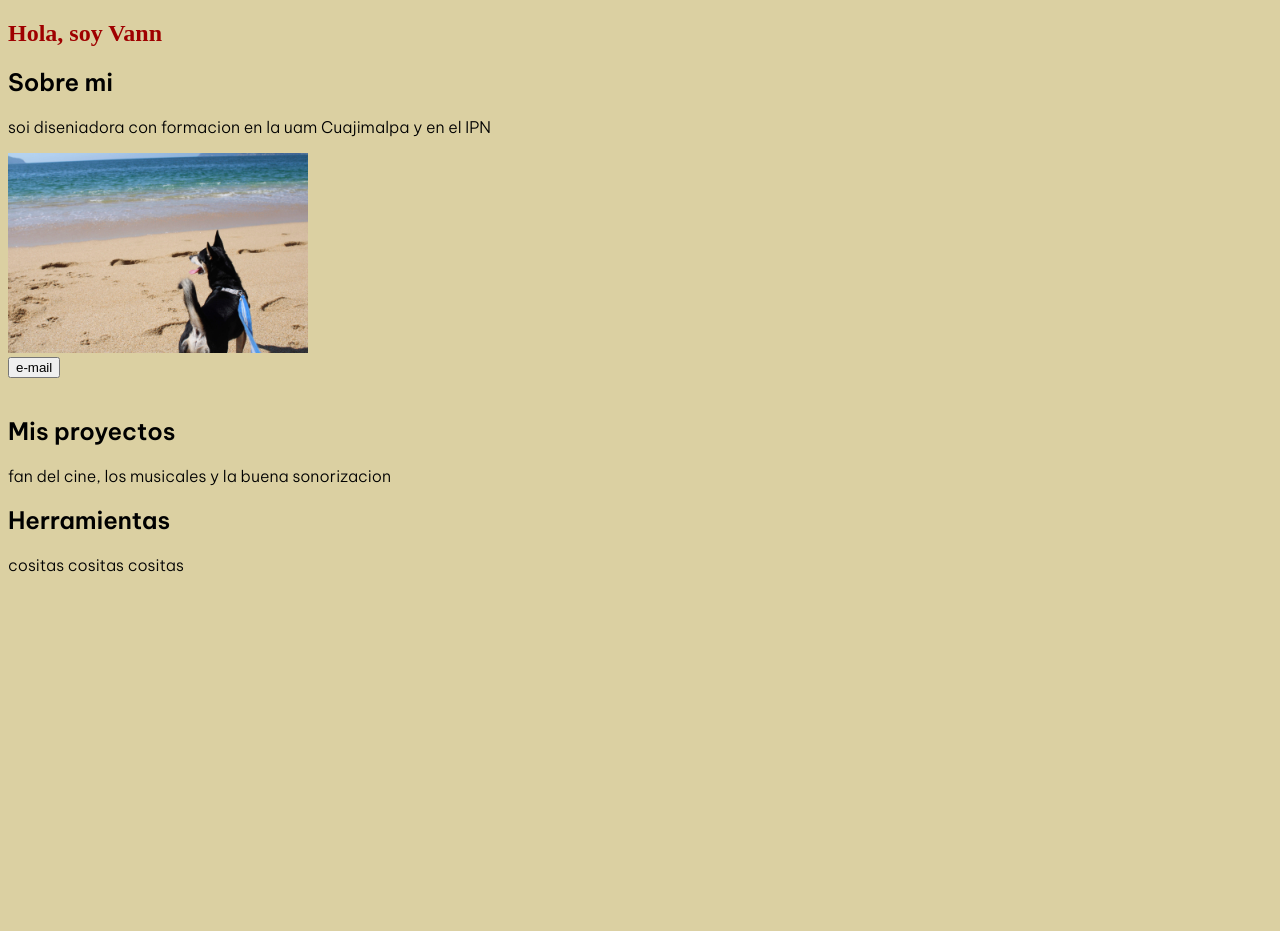
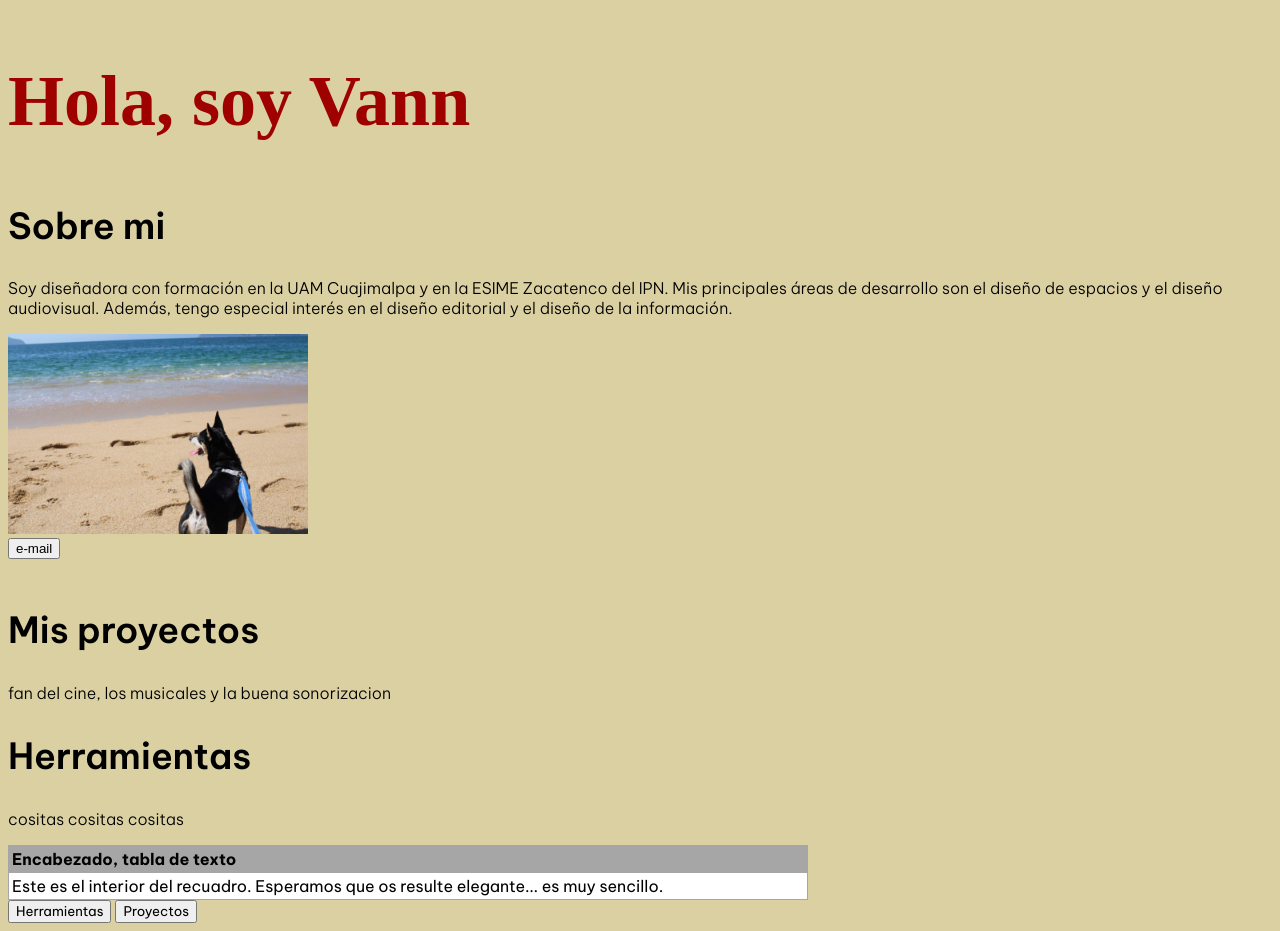
Before and after one commit to vann1306/myportafolio, a website: page index.html in a window 1280 px wide. Before the commit the page ends 800 px from the top, so only its background shows below. Drawn offline with Linux system fonts and the light colour scheme; a web font is replaced by a local one.

```diff
--- a/index.html
+++ b/index.html
@@ -3,7 +3,7 @@
 <head>
   <meta charset="UTF-8" />
   <meta name="viewport" content="width=device-width, initial-scale=1.0" />
-  <title>Hello World</title>
+  <title>VannOchoaPortafolio</title>
   <link href='/style.css' rel='stylesheet'>
   <link rel="preconnect" href="https://fonts.googleapis.com">
   <link rel="preconnect" href="https://fonts.gstatic.com" crossorigin>
@@ -11,24 +11,30 @@
   <link rel="preconnect" href="https://fonts.googleapis.com">
   <link rel="preconnect" href="https://fonts.gstatic.com" crossorigin>
   <link href="https://fonts.googleapis.com/css2?family=Lexend+Exa:wght@100..900&display=swap" rel="stylesheet">
+
+
 <style>
+
 h1  {
   font-family: "Lexend Exa", serif;
   font-weight: 900;
   font-style: normal;
   color:#9F0000;
+  font-size: 72px;
 
 }
 h2 {
   font-family: "Be Vietnam Pro", serif;
   font-weight: 600;
   font-style: normal;
+  font-size: 36px;
 }
 
 p{
   font-family: "Be Vietnam Pro", serif;
   font-weight: 300;
   font-style: normal
+  font-size: 24px;
 }
   </style>
 
@@ -37,13 +43,11 @@
 
 </head>
 <body bgcolor="#DBD0A2">
-  <nav>
-  </nav>
 
   <section>
-  <h1>Hola, soy Vann </h1>
-  <h2> Sobre mi </h2>
-  <p> soi diseniadora con formacion en la uam Cuajimalpa y en el IPN
+  <h1>Hola, soy Vann</h1>
+  <h2>Sobre mi</h2>
+  <p> Soy diseñadora con formación en la UAM Cuajimalpa y en la ESIME Zacatenco del IPN. Mis principales áreas de desarrollo son el diseño de espacios y el diseño audiovisual. Además, tengo especial interés en el diseño editorial y el diseño de la información.
   </p>
   <img src = "/src/IMG_3225.jpg"  width="300"
   height="200" />
@@ -71,6 +75,22 @@
         </p>
         </section>
 
+        <table width="800" cellspacing="1" cellpadding="3" border="0" bgcolor="#A6A6A6">
+          <tr>
+             <td><font color="#000000" face="Be Vietnam Pro">
+          <b> Encabezado, tabla de texto </b>
+             </font></td>
+          </tr>
+          <tr>
+             <td bgcolor="#FFFFFF">
+             <font face="Be Vietnam Pro">
+             Este es el interior del recuadro. Esperamos que os resulte elegante... es muy sencillo.
+             </font>
+             </td>
+          </tr>
+          </table>
 
+          <button><font face="Be Vietnam Pro" > Herramientas </font></button>
+          <button> <font face="Be Vietnam Pro"> Proyectos </font> </button>
 </body>
 </html>
--- /dev/null
+++ b/package.json
@@ -0,0 +1,5 @@
+{
+  "dependencies": {
+    "bootstrap-icons": "^1.11.3"
+  }
+}
```
Also changed, not shown: 1 other file.
